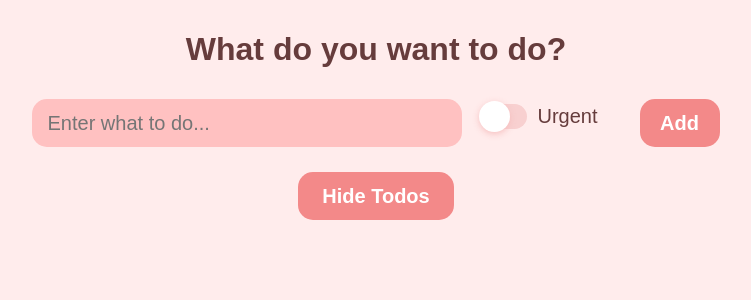
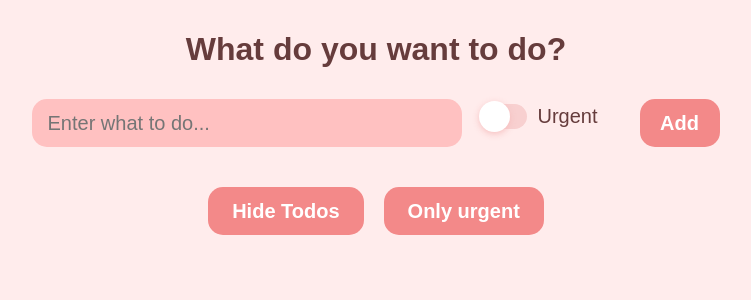
Before and after one commit to sofia-kustikava/todo-app-angular, an Angular app: page / in a window 1280 px wide. Both pictures are taken after a click on the button "Show Todos". Shown: the top 300 px of the page, without its empty margins (264-1015 px from the left). Built offline with nearby package versions, Linux system fonts and the light colour scheme.

Commit message:
Refactored code

```diff
--- a/src/app/app.component.html
+++ b/src/app/app.component.html
@@ -1,11 +1,19 @@
 <h1 class="main-text">What do you want to do?</h1>
 <app-add-todo (submitSend)="addTodo($event)"></app-add-todo>
 <div class="show-todos">
-  <button class="btn" *ngIf="isVisible; else hidden" (click)="visible()">Hide Todos</button>
+
+</div>
+<div class="show-todos">
+  <button class="btn" *ngIf="!isVisible; else hidden" (click)="visible()">Show Todos</button>
   <ng-template #hidden>
-    <button class="btn" *ngIf="!isVisible" (click)="visible()">Show Todos</button>
+    <button class="btn" *ngIf="isVisible" (click)="visible()">Hide Todos</button>
+    <button class="btn" *ngIf="isShowUrgent; else urgent" (click)="showUrgent()">Show all</button>
+    <ng-template #urgent>
+      <button class="btn" *ngIf="!isShowUrgent" (click)="showUrgent(); showOnlyUrgent(true)">Only urgent</button>
+    </ng-template>
   </ng-template>
 </div>
+
 <section *showTodos="!isVisible">
   <app-list-todo
     *ngFor="let todo of todos; let index = index"
--- a/src/app/app.component.ts
+++ b/src/app/app.component.ts
@@ -1,4 +1,4 @@
-import {Component, OnInit} from '@angular/core';
+import {Component, EventEmitter, OnInit, Output} from '@angular/core';
 import {Todo} from "./model/todo.model";
 import {DataService} from "./service/data.service";
 
@@ -9,11 +9,14 @@ import {DataService} from "./service/data.service";
 })
 export class AppComponent implements OnInit {
 
+  @Output() public showUrgentTodos = new EventEmitter<void>();
+
   ngOnInit(): void {
     this.todos = this.dataService.getTodos();
   }
 
   isVisible = false;
+  isShowUrgent = false;
   todos: Todo[];
 
   constructor(private dataService: DataService) {
@@ -35,7 +38,16 @@ export class AppComponent implements OnInit {
   }
 
   visible(): void {
-    this.isVisible=!this.isVisible
+    this.isVisible=!this.isVisible;
+  }
+
+  showUrgent(): void {
+    this.isShowUrgent=!this.isShowUrgent;
+  }
+
+  public showOnlyUrgent(isUrgent: boolean): void {
+    this.showUrgentTodos.emit();
+    this.isShowUrgent = isUrgent;
   }
 
 }
```
